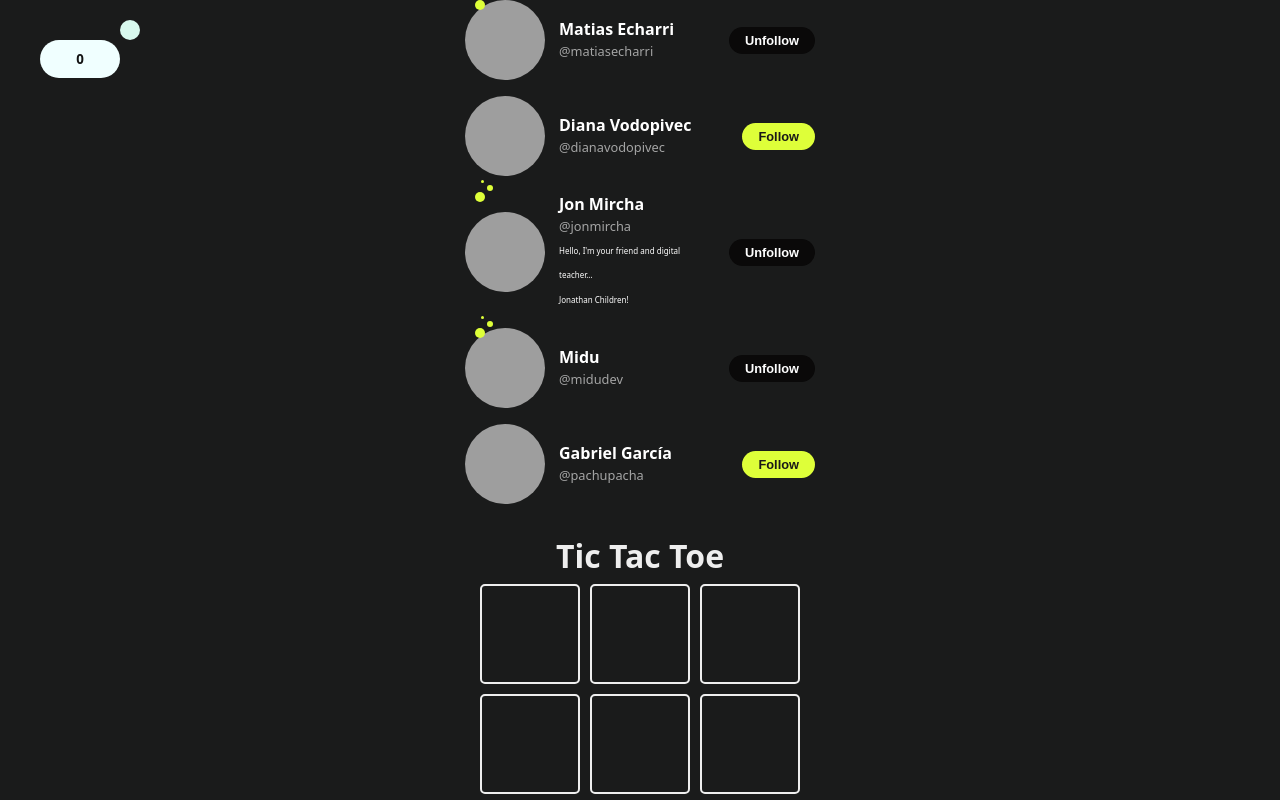
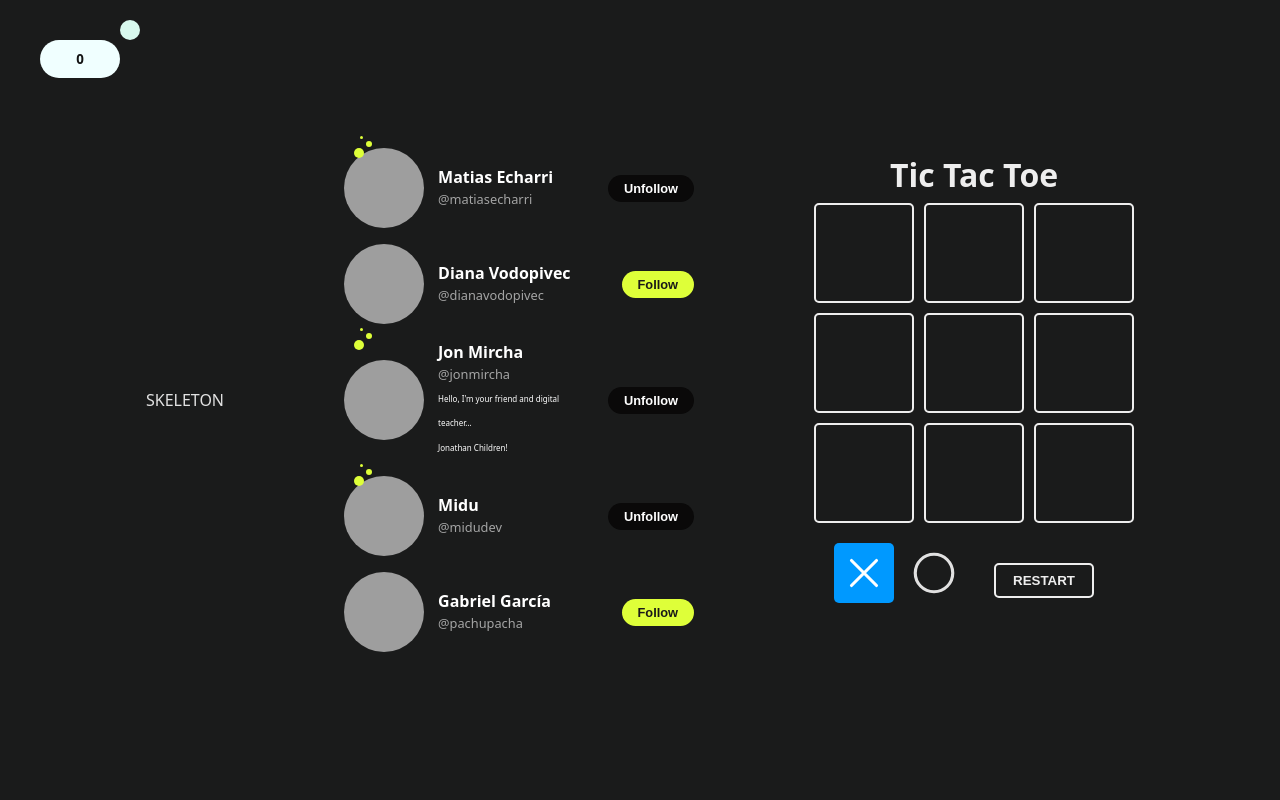
Before and after one commit to matiasecharri/4ll_way, a React (Vite) app: page / in a window 1280 px wide. Shown: the top 800 px of the page. Built offline with nearby package versions, Linux system fonts and the light colour scheme; grey boxes are pictures that could not be loaded.

Commit message:
feat: added restart btn

```diff
--- a/src/App.jsx
+++ b/src/App.jsx
@@ -1,13 +1,24 @@
 import Counter from "./components/Counter/Counter";
 import ContainerCards from "./components/TwitterFollowCard/ContainerCards";
 import TicTacToe from "./components/TicTacToe/TicTacToe";
+import TimeChecker from "./components/TimeChecker/TimeChecker";
 
 const App = () => {
   return (
     <>
-      <Counter />
-      <ContainerCards />
-      <TicTacToe />
+      <main
+        style={{
+          display: "flex",
+          gap: "120px",
+          alignItems: "center",
+          justifyContent: "center",
+        }}
+      >
+        <TimeChecker />
+        <Counter />
+        <ContainerCards />
+        <TicTacToe />
+      </main>
     </>
   );
 };
--- a/src/components/TicTacToe/TicTacToe.jsx
+++ b/src/components/TicTacToe/TicTacToe.jsx
@@ -62,6 +62,12 @@ const TicTacToe = () => {
     setTurn(newTurn);
   };
 
+  const resetActions = () => {
+    setTurn(PLAYERS.X);
+    setBoard(Array(9).fill(null));
+    setWin(false);
+  };
+
   return (
     <main className="board">
       <h1> Tic Tac Toe</h1>
@@ -81,6 +87,7 @@ const TicTacToe = () => {
         <Square styles={turn === PLAYERS.O ? "is-selected" : null}>
           {PLAYERS.O}
         </Square>
+        <button onClick={resetActions}>RESTART</button>
       </section>
     </main>
   );
--- /dev/null
+++ b/src/components/TimeChecker/TimeChecker.jsx
@@ -0,0 +1,11 @@
+import "/src/components/TimeChecker/TimeChecker.css";
+
+const TimeChecker = () => {
+  return (
+    <>
+      <p>SKELETON</p>
+    </>
+  );
+};
+
+export default TimeChecker;
```
Also changed, not shown: src/components/TimeChecker/TimeChecker.css (added).
